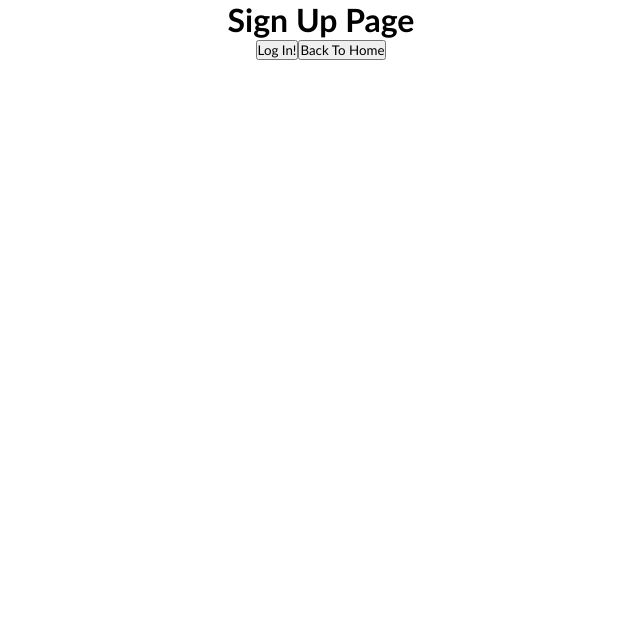
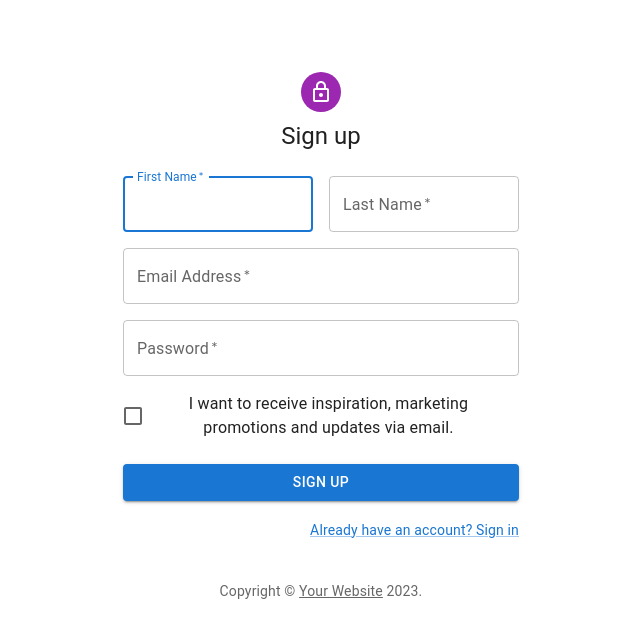
Before and after one commit to graydonbenson/onthehouse, a React (Create React App) app in the folder frontend/: page /signup in a window 1280 px wide. Shown: the top 638 px of the page, without its empty margins (319-959 px from the left). Built offline with nearby package versions, Linux system fonts and the light colour scheme.

Commit message:
Login + Signup linked

```diff
--- a/frontend/src/pages/LoginPage.js
+++ b/frontend/src/pages/LoginPage.js
@@ -95,7 +95,7 @@ export default function SignIn() {
                 </Link>
               </Grid>
               <Grid item>
-                <Link href="#" variant="body2">
+                <Link href="signup" variant="body2">
                   {"Don't have an account? Sign Up"}
                 </Link>
               </Grid>
--- a/frontend/src/pages/SignUpPage.js
+++ b/frontend/src/pages/SignUpPage.js
@@ -1,14 +1,131 @@
-import React from 'react'
-import { Link } from 'react-router-dom';
+import * as React from 'react';
+import Avatar from '@mui/material/Avatar';
+import Button from '@mui/material/Button';
+import CssBaseline from '@mui/material/CssBaseline';
+import TextField from '@mui/material/TextField';
+import FormControlLabel from '@mui/material/FormControlLabel';
+import Checkbox from '@mui/material/Checkbox';
+import Link from '@mui/material/Link';
+import Grid from '@mui/material/Grid';
+import Box from '@mui/material/Box';
+import LockOutlinedIcon from '@mui/icons-material/LockOutlined';
+import Typography from '@mui/material/Typography';
+import Container from '@mui/material/Container';
+import { createTheme, ThemeProvider } from '@mui/material/styles';
 
-function SignUpPage() {
+function Copyright(props) {
   return (
-    <div>
-      <h1>Sign Up Page</h1>
-      <Link to={"/login"}><button>Log In!</button></Link>
-      <Link to={"/"}><button>Back To Home</button></Link>
-    </div>
+    <Typography variant="body2" color="text.secondary" align="center" {...props}>
+      {'Copyright © '}
+      <Link color="inherit" href="https://mui.com/">
+        Your Website
+      </Link>{' '}
+      {new Date().getFullYear()}
+      {'.'}
+    </Typography>
   );
-};
+}
 
-export default SignUpPage;
+const theme = createTheme();
+
+export default function SignUpPage() {
+  const handleSubmit = (event) => {
+    event.preventDefault();
+    const data = new FormData(event.currentTarget);
+    console.log({
+      email: data.get('email'),
+      password: data.get('password'),
+    });
+  };
+
+  return (
+    <ThemeProvider theme={theme}>
+      <Container component="main" maxWidth="xs">
+        <CssBaseline />
+        <Box
+          sx={{
+            marginTop: 8,
+            display: 'flex',
+            flexDirection: 'column',
+            alignItems: 'center',
+          }}
+        >
+          <Avatar sx={{ m: 1, bgcolor: 'secondary.main' }}>
+            <LockOutlinedIcon />
+          </Avatar>
+          <Typography component="h1" variant="h5">
+            Sign up
+          </Typography>
+          <Box component="form" noValidate onSubmit={handleSubmit} sx={{ mt: 3 }}>
+            <Grid container spacing={2}>
+              <Grid item xs={12} sm={6}>
+                <TextField
+                  autoComplete="given-name"
+                  name="firstName"
+                  required
+                  fullWidth
+                  id="firstName"
+                  label="First Name"
+                  autoFocus
+                />
+              </Grid>
+              <Grid item xs={12} sm={6}>
+                <TextField
+                  required
+                  fullWidth
+                  id="lastName"
+                  label="Last Name"
+                  name="lastName"
+                  autoComplete="family-name"
+                />
+              </Grid>
+              <Grid item xs={12}>
+                <TextField
+                  required
+                  fullWidth
+                  id="email"
+                  label="Email Address"
+                  name="email"
+                  autoComplete="email"
+                />
+              </Grid>
+              <Grid item xs={12}>
+                <TextField
+                  required
+                  fullWidth
+                  name="password"
+                  label="Password"
+                  type="password"
+                  id="password"
+                  autoComplete="new-password"
+                />
+              </Grid>
+              <Grid item xs={12}>
+                <FormControlLabel
+                  control={<Checkbox value="allowExtraEmails" color="primary" />}
+                  label="I want to receive inspiration, marketing promotions and updates via email."
+                />
+              </Grid>
+            </Grid>
+            <Button
+              type="submit"
+              fullWidth
+              variant="contained"
+              sx={{ mt: 3, mb: 2 }}
+            >
+              Sign Up
+            </Button>
+            <Grid container justifyContent="flex-end">
+              <Grid item>
+                <Link href="login" variant="body2">
+                  Already have an account? Sign in
+                </Link>
+              </Grid>
+            </Grid>
+          </Box>
+        </Box>
+        <Copyright sx={{ mt: 5 }} />
+      </Container>
+    </ThemeProvider>
+  );
+}
```
